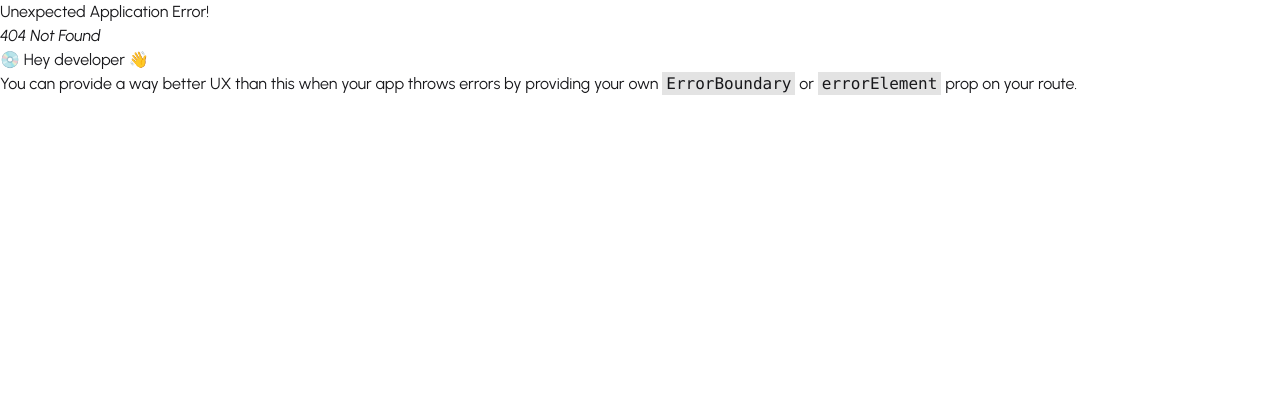
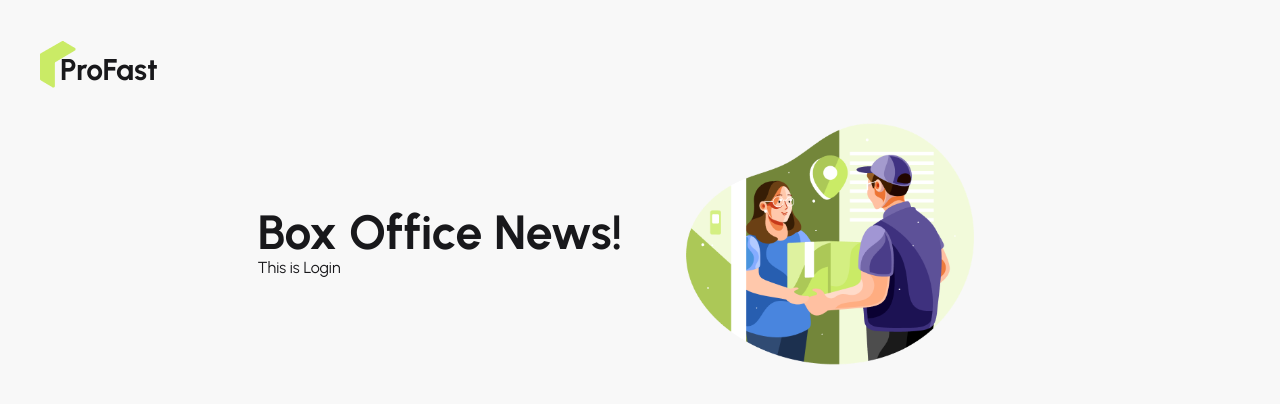
Before and after one commit to sejanmiah/zap-shift-currier-system-client-side, a React (Vite) app: page /login in a window 1280 px wide. Before the commit this address had no page. Shown: the top 404 px of the page. Built offline with nearby package versions, Linux system fonts and the light colour scheme.

Commit message:
Auth Layout Done

```diff
--- /dev/null
+++ b/src/Layout/AuthLayout.jsx
@@ -0,0 +1,26 @@
+import React from 'react';
+import { Outlet } from 'react-router';
+import AuthImage from '../assets/authImage.png'
+import ProFastLogo from '../Pages/Shared/ProFastLogo/ProFastLogo';
+
+const AuthLayout = () => {
+    return (
+    <div className="bg-base-200 p-10 min-h-screen">
+        <div>
+            <ProFastLogo></ProFastLogo>
+        </div>
+      <div className="hero-content flex-col lg:flex-row-reverse">
+        <img
+          src={AuthImage}
+          className="max-w-sm rounded-lg"
+        />
+        <div>
+          <h1 className="text-5xl font-bold">Box Office News!</h1>
+            <Outlet></Outlet>
+        </div>
+      </div>
+    </div>
+    );
+};
+
+export default AuthLayout;
--- /dev/null
+++ b/src/Pages/Authentications/LogIn/LogIn.jsx
@@ -0,0 +1,11 @@
+import React from "react";
+
+const LogIn = () => {
+  return (
+    <div>
+        <h1>This is Login</h1>
+    </div>
+  );
+};
+
+export default LogIn;
--- a/src/router/router.jsx
+++ b/src/router/router.jsx
@@ -3,6 +3,8 @@ import {
 } from "react-router";
 import RootLayout from "../Layout/RootLayout";
 import Home from "../Pages/Home/Home";
+import AuthLayout from "../Layout/AuthLayout";
+import LogIn from "../Pages/Authentications/LogIn/LogIn";
 
 
 export const router = createBrowserRouter([
@@ -17,4 +19,14 @@ export const router = createBrowserRouter([
 
     ]
   },
+  {
+    path: '/',
+    Component: AuthLayout,
+    children: [
+      {
+        path: 'login',
+        Component: LogIn,
+      }
+    ]
+  },
 ]);
```
